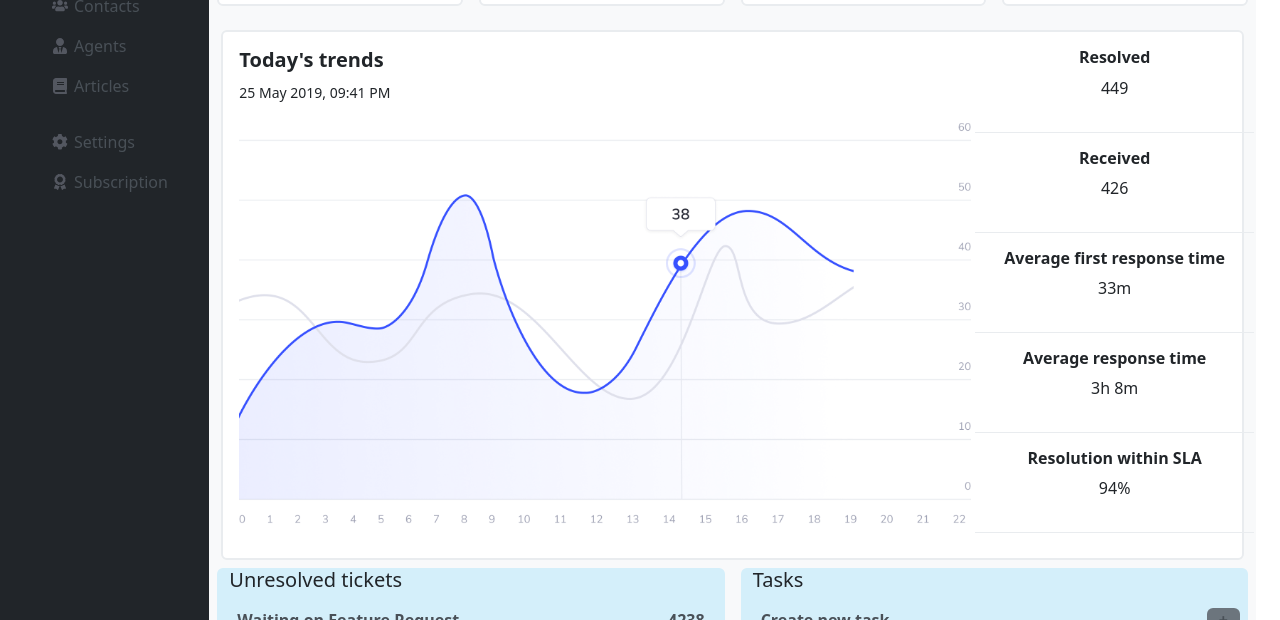
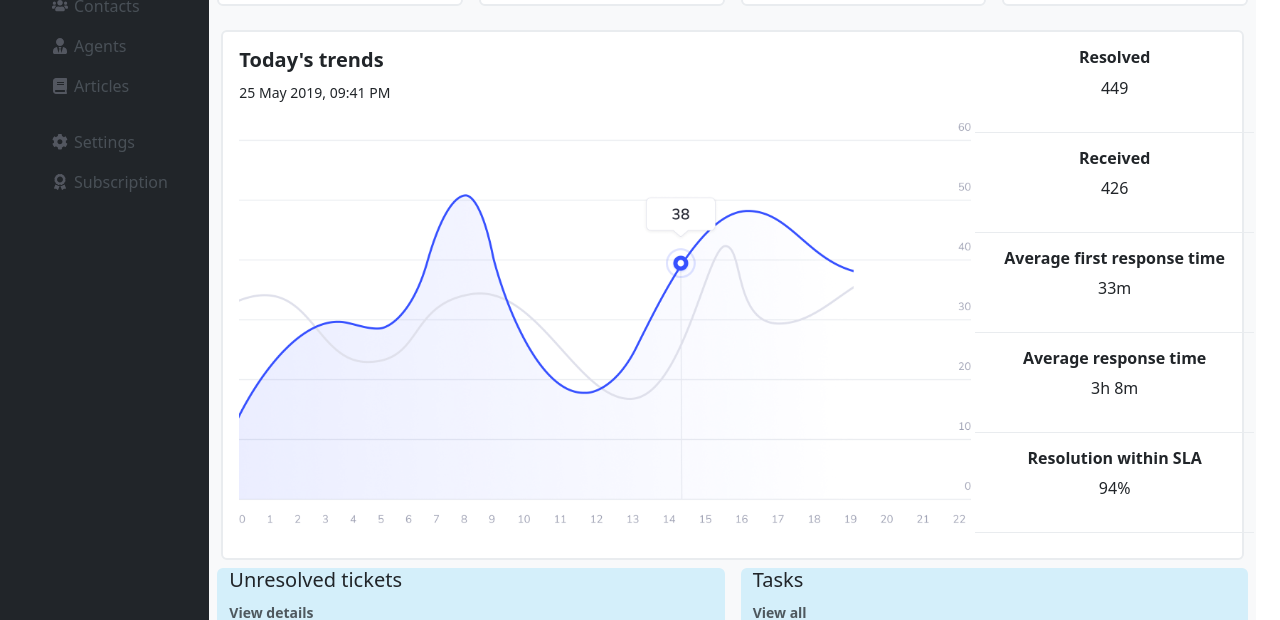
Before and after one commit to khschan/inm320-sbb, a website: page inm320-a6cms-stephaniechan/public/index.html in a window 1280 px wide. Shown: the part 180-800 px from the top of the page. Drawn offline with Linux system fonts and the light colour scheme.

Commit message:
update json

```diff
--- a/inm320-a6cms-stephaniechan/public/assets/data/content.json
+++ b/inm320-a6cms-stephaniechan/public/assets/data/content.json
@@ -6,46 +6,46 @@
     },
     "main": [
       {
-        "label": "Overview",
+        "pagename": "Overview",
         "icon": "/assets/images/icons/overview.svg",
-        "href": "#"
+        "link": "#"
       },
       {
-        "label": "Tickets",
+        "pagename": "Tickets",
         "icon": "/assets/images/icons/tickets.svg",
-        "href": "#"
+        "link": "#"
       },
       {
-        "label": "Ideas",
+        "pagename": "Ideas",
         "icon": "/assets/images/icons/ideas.svg",
-        "href": "#"
+        "link": "#"
       },
       {
-        "label": "Contacts",
+        "pagename": "Contacts",
         "icon": "/assets/images/icons/contacts.svg",
-        "href": "#"
+        "link": "#"
       },
       {
-        "label": "Agents",
+        "pagename": "Agents",
         "icon": "/assets/images/icons/agents.svg",
-        "href": "#"
+        "link": "#"
       },
       {
-        "label": "Articles",
+        "pagename": "Articles",
         "icon": "/assets/images/icons/articles.svg",
-        "href": "#"
+        "link": "#"
       }
     ],
     "bottom": [
       {
-        "label": "Settings",
+        "pagename": "Settings",
         "icon": "/assets/images/icons/settings.svg",
-        "href": "#"
+        "link": "#"
       },
       {
-        "label": "Subscription",
+        "pagename": "Subscription",
         "icon": "/assets/images/icons/subscription.svg",
-        "href": "#"
+        "link": "#"
       }
     ]
   },
--- a/inm320-a6cms-stephaniechan/public/assets/js/main.js
+++ b/inm320-a6cms-stephaniechan/public/assets/js/main.js
@@ -1,15 +1,19 @@
-console.log("i'm linked!");
+// console.log("i'm linked!");
 
-
+// creating async / await function to fetch json
 async function loadJSON() {
-    const res = await fetch("/assets/data/content.json");
-    return await res.json();
+    const foobar = await fetch("/assets/data/content.json");
+    return await foobar.json();
 }
 
+// create function to load sidebar data
 async function loadSidebar(data) {
+
+    // defining sidebar variables
     const sidebar = document.getElementById("sidebar");
     const brand = data.sidebar.brand;
 
+    // creating logo and sidebar header section
     sidebar.innerHTML = `
         <section class="row">
             <img class="img-fluid col-2" src="${brand.logo}" alt="Logo" />
@@ -19,28 +23,32 @@ async function loadSidebar(data) {
         <ul id="sidebar-bottom"></ul>
     `;
 
+    // defining top and bottom sections in sidebar area
     const mainList = document.getElementById("sidebar-main");
     const bottomList = document.getElementById("sidebar-bottom");
 
+    // create forEach loop to populate each sidebar link in top section using innerHTML
     data.sidebar.main.forEach(item => {
         mainList.innerHTML += `
             <li class="row p-2">
-                <a class="icon-link text-decoration-none text-reset" href="${item.href}">
-                    <img src="${item.icon}" height="16" width="16"> ${item.label}
+                <a class="icon-link text-decoration-none text-reset" href="${item.link}">
+                    <img src="${item.icon}" height="16" width="16"> ${item.pagename}
                 </a>
             </li>`;
     });
 
+    // create forEach loop to populate each sidebar link in bottom section using innerHTML
     data.sidebar.bottom.forEach(item => {
         bottomList.innerHTML += `
             <li class="row p-2">
                 <a class="icon-link text-decoration-none text-reset" href="${item.href}">
-                    <img src="${item.icon}" height="16" width="16"> ${item.label}
+                    <img src="${item.icon}" height="16" width="16"> ${item.pagename}
                 </a>
             </li>`;
     });
 }
 
+// creating function to load top header content (title, user info)
 function loadHeader(data) {
     document.getElementById("header-title").textContent = data.header.title;
     document.getElementById("header-user").innerHTML = `
@@ -49,8 +57,11 @@ function loadHeader(data) {
     `;
 }
 
+// creating function to load overview statistics (section 1)
 function loadOverviewCounters(data) {
     const container = document.getElementById("overview-counters");
+
+    // using forEach loop to fill innerHTML for unresolved, overdue, open, and on hold ticket stats
     data.overviewCounters.forEach(item => {
         container.innerHTML += `
             <section class="container-fluid m-2 col-sm text-center bg-body border border-2 border-light-subtle rounded tickets">
@@ -60,13 +71,17 @@ function loadOverviewCounters(data) {
     });
 }
 
+// creating function to load today's trend graph
 function loadTrends(data) {
+    // load date and graph image into html structure using textContent and src
     document.getElementById("trend-date").textContent = data.trends.date;
     document.getElementById("trend-img").src = data.trends.image;
 }
 
+// creating function to create container for trend graph statistics section
 function loadStatistics(data) {
     const container = document.getElementById("stats");
+    // use forEach loop to load statistics into each row
     data.statistics.forEach(item => {
         container.innerHTML += `
             <section class="row p-3 border-bottom border-light-subtle">
@@ -76,8 +91,12 @@ function loadStatistics(data) {
     });
 }
 
+// create functions to populate info card sections
+// loading unresolved ticket stats
 function loadTickets(data) {
+    // locate load point for info card stats in html
     const container = document.getElementById("tickets-list");
+    // using forEach loop to populate each row with label and number
     data.tickets.forEach(item => {
         container.innerHTML += `
             <section class="row row-cols-auto justify-content-between p-2 border-bottom border-dark-subtle">
@@ -87,8 +106,11 @@ function loadTickets(data) {
     });
 }
 
+// loading tasks info card
 function loadTasks(data) {
+    // locate load point for info card stats in html
     const container = document.getElementById("tasks-list");
+    // using forEach loop to populate each row with label and number
     data.tasks.forEach(item => {
         container.innerHTML += `
             <section class="row row-cols-auto justify-content-between p-2 border-bottom border-dark-subtle">
@@ -98,6 +120,7 @@ function loadTasks(data) {
     });
 }
 
+// consolidate functions
 async function getData() {
     const data = await loadJSON();
     await loadSidebar(data);
@@ -109,4 +132,5 @@ async function getData() {
     loadTasks(data);
 }
 
+// call function
 getData();
--- a/inm320-a6cms-stephaniechan/public/index.html
+++ b/inm320-a6cms-stephaniechan/public/index.html
@@ -49,11 +49,19 @@
         <article class="row row-cols-9 fw-semibold">
             <section class="container-fluid col-md m-2 text-left bg-primary-subtle rounded">
                 <h5 class="text-dark">Unresolved tickets</h5>
+                <p class="col text-body-secondary"><small>View details</small></p>
+                <section class="row row-cols-auto justify-content-start">
+                    <p class="col text-body-secondary"><small>Group: Support</small></p>
+                </section>
                 <section id="tickets-list"></section>
             </section>
 
             <section class="container-fluid col-md m-2 text-left bg-primary-subtle rounded">
                 <h5 class="text-dark">Tasks</h5>
+                <p class="col text-body-secondary"><small>View all</small></p>
+                    <section class="row row-cols-auto justify-content-start">
+                        <p class="col text-light-emphasis"><small>Today</small></p>
+                    </section>
                 <section id="tasks-list"></section>
             </section>
         </article>
```
